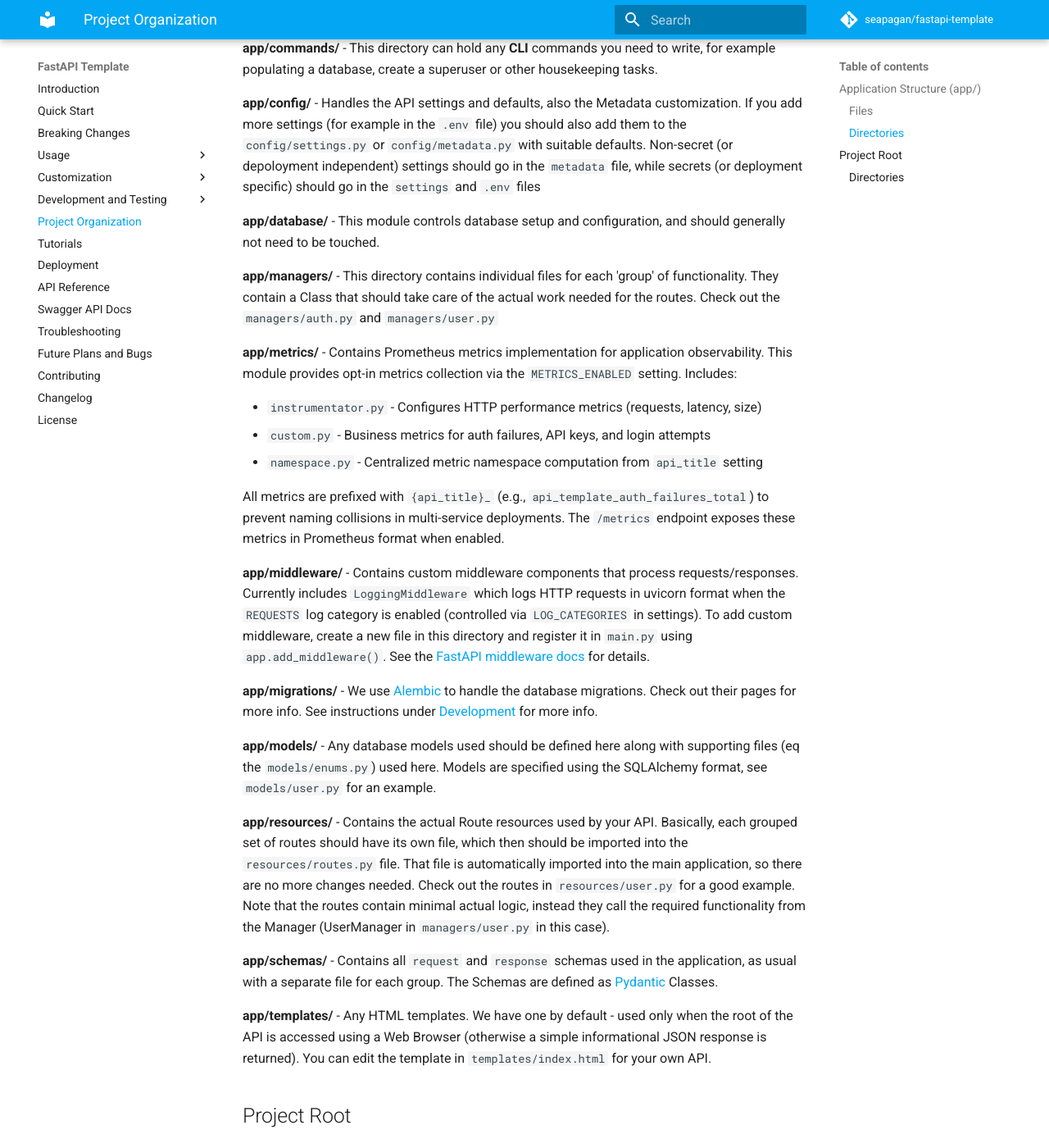
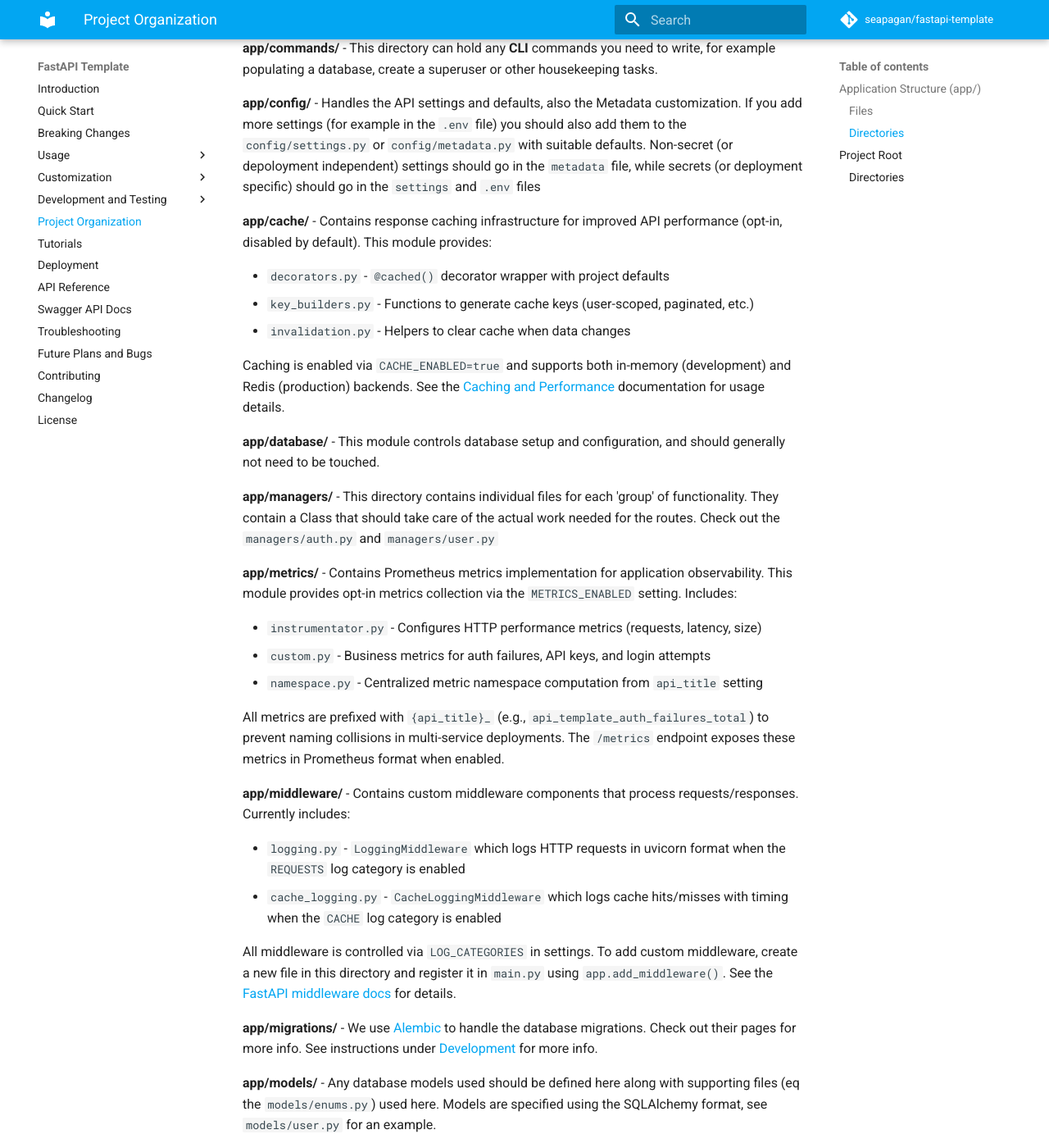
Before and after one commit to seapagan/fastapi-template, an MkDocs documentation site: the page built from docs/project-organization.md, in a window 1280 px wide and 1400 px high, scrolled down 755 px. Shown: the whole window at 82% size. Built offline with MkDocs 1.6.1 and Material for MkDocs 9.7.7, drawn with Linux system fonts in a browser that asks for light colours; comment, search, counter and statistics services are not loaded.

Commit message:
docs: add caching feature to README and project organization
Update documentation to reflect the new caching infrastructure:
- Add caching feature description to README Functionality section
- Document app/cache/ directory structure in project organization
- Update middleware section to include cache logging middleware

```diff
--- a/docs/project-organization.md
+++ b/docs/project-organization.md
@@ -38,6 +38,18 @@ suitable defaults. Non-secret (or depoloyment independent) settings should go
 in the `metadata` file, while secrets (or deployment specific) should go in the
 `settings` and `.env` files
 
+**app/cache/** - Contains response caching infrastructure for improved API
+performance (opt-in, disabled by default). This module provides:
+
+- `decorators.py` - `@cached()` decorator wrapper with project defaults
+- `key_builders.py` - Functions to generate cache keys (user-scoped,
+  paginated, etc.)
+- `invalidation.py` - Helpers to clear cache when data changes
+
+Caching is enabled via `CACHE_ENABLED=true` and supports both in-memory
+(development) and Redis (production) backends. See the [Caching and
+Performance](usage/caching.md) documentation for usage details.
+
 **app/database/** - This module controls database setup and configuration, and
 should generally not need to be touched.
 
@@ -62,11 +74,16 @@ deployments. The `/metrics` endpoint exposes these metrics in Prometheus format
 when enabled.
 
 **app/middleware/** - Contains custom middleware components that process
-requests/responses. Currently includes `LoggingMiddleware` which logs HTTP
-requests in uvicorn format when the `REQUESTS` log category is enabled
-(controlled via `LOG_CATEGORIES` in settings). To add custom middleware, create
-a new file in this directory and register it in `main.py` using
-`app.add_middleware()`. See the [FastAPI middleware
+requests/responses. Currently includes:
+
+- `logging.py` - `LoggingMiddleware` which logs HTTP requests in uvicorn
+  format when the `REQUESTS` log category is enabled
+- `cache_logging.py` - `CacheLoggingMiddleware` which logs cache hits/misses
+  with timing when the `CACHE` log category is enabled
+
+All middleware is controlled via `LOG_CATEGORIES` in settings. To add custom
+middleware, create a new file in this directory and register it in `main.py`
+using `app.add_middleware()`. See the [FastAPI middleware
 docs](https://fastapi.tiangolo.com/tutorial/middleware/){:target="_blank"} for
 details.
 
```
Also changed, not shown: README.md (+5 -0 lines).
